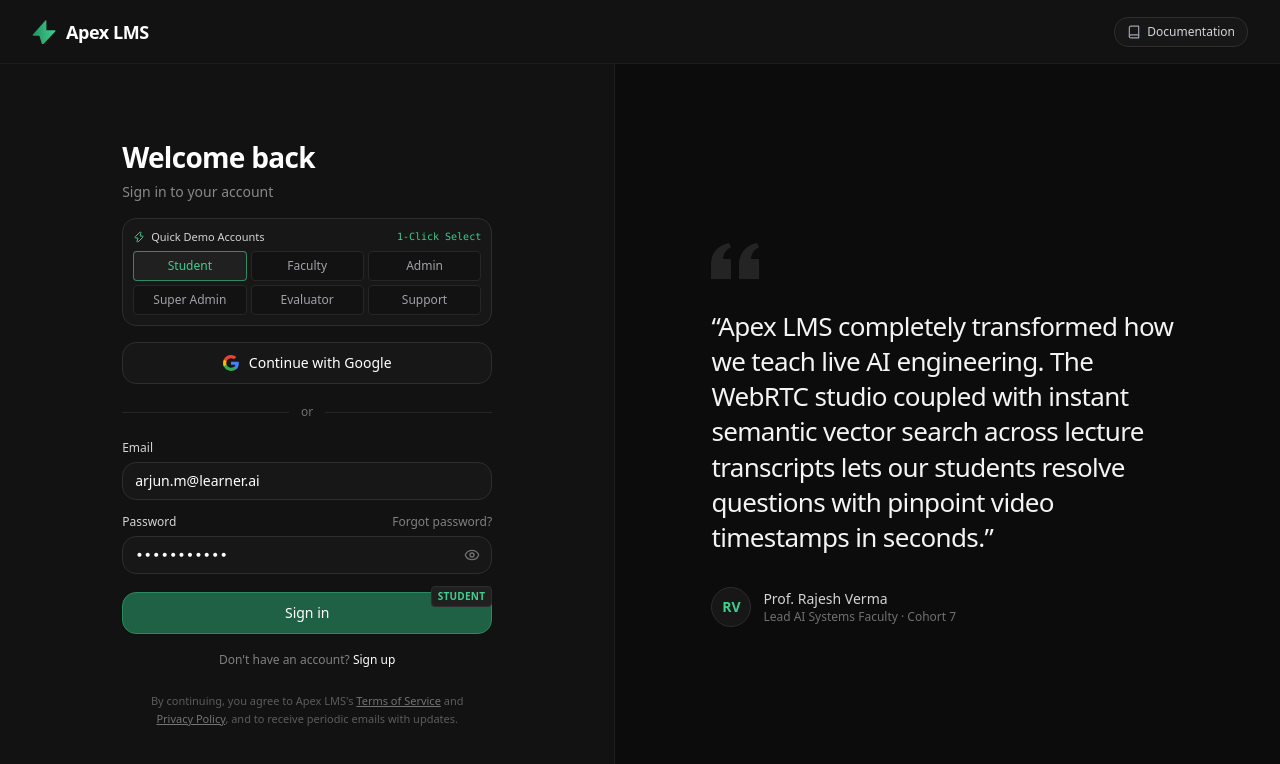
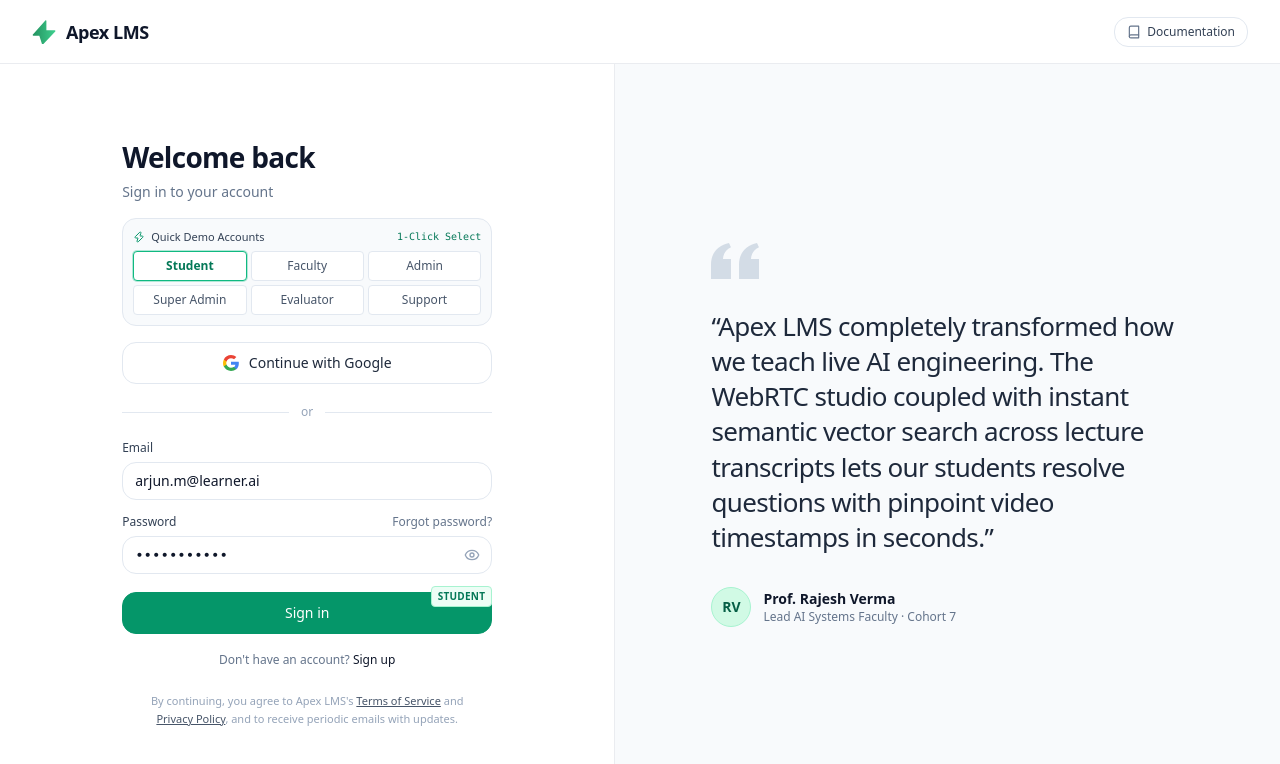
Before and after one commit to srimanthadep/LMS, a React (Vite) app: page /login in a window 1280 px wide. Shown: the top 764 px of the page. Built offline with nearby package versions, Linux system fonts and the light colour scheme.

Commit message:
feat(auth): update Supabase login page theme to elegant off-white and white palette

```diff
--- a/src/pages/auth/LoginPage.tsx
+++ b/src/pages/auth/LoginPage.tsx
@@ -119,9 +119,9 @@
   };
 
   return (
-    <div className="min-h-screen h-full flex flex-col bg-[#121212] text-[#ededed] font-sans selection:bg-[#3ecf8e] selection:text-black antialiased">
+    <div className="min-h-screen h-full flex flex-col bg-[#fafafa] text-slate-900 font-sans selection:bg-[#3ecf8e] selection:text-black antialiased">
       {/* BEGIN: MainHeader */}
-      <header className="w-full h-16 flex items-center justify-between px-6 lg:px-8 z-10 border-b border-[#1f1f1f]/80 shrink-0">
+      <header className="w-full h-16 flex items-center justify-between px-6 lg:px-8 z-10 bg-white border-b border-[#eaecf0] shrink-0">
         {/* Logo Left */}
         <Link
           to="/"
@@ -140,16 +140,16 @@
               </linearGradient>
             </defs>
           </svg>
-          <span className="text-white font-semibold text-lg tracking-tight">Apex LMS</span>
+          <span className="text-slate-900 font-semibold text-lg tracking-tight">Apex LMS</span>
         </Link>
 
         {/* Documentation Button Right */}
         <Link
           to="/curriculum"
-          className="inline-flex items-center gap-1.5 px-3 py-1.5 text-xs font-medium text-gray-300 bg-[#171717] hover:bg-[#202020] border border-[#2e2e2e] rounded-md transition-colors shadow-sm"
+          className="inline-flex items-center gap-1.5 px-3 py-1.5 text-xs font-medium text-slate-700 bg-white hover:bg-slate-50 border border-slate-200 rounded-md transition-colors shadow-2xs"
         >
           <svg
-            className="w-3.5 h-3.5 text-gray-400"
+            className="w-3.5 h-3.5 text-slate-500"
             fill="none"
             stroke="currentColor"
             strokeLinecap="round"
@@ -169,24 +169,24 @@
       <main className="flex-1 flex w-full">
         {/* BEGIN: LeftFormColumn */}
         <section
-          className="w-full lg:w-[48%] flex flex-col justify-center items-center px-6 lg:px-16 py-4 lg:py-6"
+          className="w-full lg:w-[48%] flex flex-col justify-center items-center px-6 lg:px-16 py-4 lg:py-6 bg-white"
           data-purpose="auth-container"
         >
           <div className="w-full max-w-[370px] space-y-4">
             {/* Header Text */}
             <div className="space-y-1">
-              <h1 className="text-[26px] sm:text-[28px] font-bold text-white tracking-tight">Welcome back</h1>
-              <p className="text-xs sm:text-sm text-[#888888]">Sign in to your account</p>
+              <h1 className="text-[26px] sm:text-[28px] font-bold text-slate-900 tracking-tight">Welcome back</h1>
+              <p className="text-xs sm:text-sm text-slate-500">Sign in to your account</p>
             </div>
 
-            {/* Quick Demo Persona Switcher (Matching Supabase Dark Surface) */}
-            <div className="p-2.5 bg-[#171717] border border-[#2e2e2e] rounded-md space-y-1.5">
-              <div className="flex items-center justify-between text-xs text-[#888888]">
-                <span className="flex items-center gap-1.5 font-medium text-zinc-300 text-[11px]">
-                  <Zap className="w-3 h-3 text-[#3ECF8E]" />
+            {/* Quick Demo Persona Switcher (Clean Off-White Surface) */}
+            <div className="p-2.5 bg-[#f8fafc] border border-slate-200 rounded-md space-y-1.5 shadow-2xs">
+              <div className="flex items-center justify-between text-xs text-slate-500">
+                <span className="flex items-center gap-1.5 font-medium text-slate-700 text-[11px]">
+                  <Zap className="w-3 h-3 text-emerald-600" />
                   Quick Demo Accounts
                 </span>
-                <span className="text-[10px] text-[#3ECF8E] font-mono">1-Click Select</span>
+                <span className="text-[10px] text-emerald-700 font-mono font-medium">1-Click Select</span>
               </div>
               <div className="grid grid-cols-3 gap-1">
                 {DEMO_ACCOUNTS.map((acc) => {
@@ -199,8 +199,8 @@
                       className={cn(
                         "px-2 py-1.5 text-xs font-medium rounded transition text-center cursor-pointer border truncate",
                         isSelected
-                          ? "bg-[#202020] text-[#3ECF8E] border-[#3ECF8E]/60 shadow-xs"
-                          : "bg-[#121212] text-zinc-400 border-[#262626] hover:text-white hover:border-[#383838]"
+                          ? "bg-white text-emerald-700 border-emerald-500 shadow-xs ring-1 ring-emerald-500/30 font-semibold"
+                          : "bg-white text-slate-600 border-slate-200 hover:text-slate-900 hover:border-slate-300"
                       )}
                       title={`${acc.name} (${acc.roleLabel})`}
                     >
@@ -216,7 +216,7 @@
               <button
                 type="button"
                 onClick={() => handleDirectLogin(selectedAccount)}
-                className="w-full flex items-center justify-center gap-2.5 py-2.5 px-4 text-sm font-medium text-white bg-[#171717] hover:bg-[#202020] border border-[#2e2e2e] rounded-md transition cursor-pointer"
+                className="w-full flex items-center justify-center gap-2.5 py-2.5 px-4 text-sm font-medium text-slate-800 bg-white hover:bg-slate-50 border border-slate-200 rounded-md transition shadow-2xs cursor-pointer"
               >
                 {/* Multi-color Google G Logo */}
                 <svg className="w-4 h-4 shrink-0" viewBox="0 0 24 24">
@@ -243,16 +243,16 @@
 
             {/* Divider with 'or' */}
             <div className="relative flex py-1 items-center">
-              <div className="flex-grow border-t border-[#262626]" />
-              <span className="flex-shrink mx-3 text-xs text-[#707070]">or</span>
-              <div className="flex-grow border-t border-[#262626]" />
+              <div className="flex-grow border-t border-slate-200" />
+              <span className="flex-shrink mx-3 text-xs text-slate-400">or</span>
+              <div className="flex-grow border-t border-slate-200" />
             </div>
 
             {/* Input Form */}
             <form onSubmit={handleFormSubmit} className="space-y-3.5">
               {/* Email Field */}
               <div className="space-y-1.5">
-                <label className="block text-xs font-medium text-zinc-300" htmlFor="email">
+                <label className="block text-xs font-medium text-slate-700" htmlFor="email">
                   Email
                 </label>
                 <input
@@ -263,17 +263,17 @@
                   onChange={(e) => setEmail(e.target.value)}
                   autoComplete="email"
                   placeholder="you@example.com"
-                  className="w-full px-3 py-2 text-sm bg-[#171717] border border-[#2e2e2e] rounded-md text-white placeholder-[#52525b] focus:outline-none focus:border-[#3ECF8E] focus:ring-1 focus:ring-[#3ECF8E] transition"
+                  className="w-full px-3 py-2 text-sm bg-white border border-slate-200 rounded-md text-slate-900 placeholder-slate-400 focus:outline-none focus:border-emerald-500 focus:ring-1 focus:ring-emerald-500 transition shadow-2xs"
                 />
               </div>
 
               {/* Password Field */}
               <div className="space-y-1.5">
                 <div className="flex items-center justify-between">
-                  <label className="block text-xs font-medium text-zinc-300" htmlFor="password">
+                  <label className="block text-xs font-medium text-slate-700" htmlFor="password">
                     Password
                   </label>
-                  <Link to="/reset-password" className="text-xs text-[#808080] hover:text-zinc-300 transition">
+                  <Link to="/reset-password" className="text-xs text-slate-500 hover:text-slate-800 transition">
                     Forgot password?
                   </Link>
                 </div>
@@ -284,13 +284,13 @@
                     required
                     value={password}
                     onChange={(e) => setPassword(e.target.value)}
-                    className="w-full px-3 py-2 pr-10 text-sm bg-[#171717] border border-[#2e2e2e] rounded-md text-white focus:outline-none focus:border-[#3ECF8E] focus:ring-1 focus:ring-[#3ECF8E] transition font-mono"
+                    className="w-full px-3 py-2 pr-10 text-sm bg-white border border-slate-200 rounded-md text-slate-900 focus:outline-none focus:border-emerald-500 focus:ring-1 focus:ring-emerald-500 transition font-mono shadow-2xs"
                   />
                   {/* Show/Hide Password Eye */}
                   <button
                     type="button"
                     onClick={() => setShowPassword(!showPassword)}
-                    className="absolute inset-y-0 right-0 pr-3 flex items-center text-[#707070] hover:text-zinc-400 cursor-pointer"
+                    className="absolute inset-y-0 right-0 pr-3 flex items-center text-slate-400 hover:text-slate-600 cursor-pointer"
                   >
                     {showPassword ? (
                       <EyeOff className="h-4 w-4" />
@@ -305,14 +305,14 @@
               <div className="relative pt-1">
                 {/* Badge positioned top right of the button */}
                 <div className="absolute -top-1.5 right-0 z-10">
-                  <span className="inline-flex items-center px-1.5 py-0.5 rounded text-[10px] font-semibold tracking-wide bg-[#202020] text-[#3ECF8E] border border-[#2e2e2e]">
+                  <span className="inline-flex items-center px-1.5 py-0.5 rounded text-[10px] font-semibold tracking-wide bg-emerald-50 text-emerald-700 border border-emerald-200">
                     {selectedAccount.roleLabel.toUpperCase()}
                   </span>
                 </div>
                 <button
                   type="submit"
                   disabled={isLoading}
-                  className="w-full py-2.5 px-4 bg-[#1e6144] hover:bg-[#257552] border border-[#2b885f] text-white text-sm font-medium rounded-md shadow-sm transition focus:outline-none focus:ring-2 focus:ring-[#3ECF8E] focus:ring-offset-2 focus:ring-offset-[#121212] cursor-pointer disabled:opacity-50"
+                  className="w-full py-2.5 px-4 bg-emerald-600 hover:bg-emerald-700 border border-emerald-600 text-white text-sm font-medium rounded-md shadow-xs transition focus:outline-none focus:ring-2 focus:ring-emerald-500 focus:ring-offset-2 focus:ring-offset-white cursor-pointer disabled:opacity-50"
                 >
                   {isLoading ? `Signing in to ${selectedAccount.roleLabel}...` : "Sign in"}
                 </button>
@@ -321,12 +321,12 @@
 
             {/* Don't have an account */}
             <div className="text-center pt-0.5">
-              <p className="text-xs text-[#808080]">
+              <p className="text-xs text-slate-500">
                 Don't have an account?{" "}
                 <button
                   type="button"
                   onClick={() => handleDirectLogin(selectedAccount)}
-                  className="text-white hover:underline underline-offset-2 cursor-pointer bg-transparent border-0 p-0"
+                  className="text-slate-900 font-medium hover:underline underline-offset-2 cursor-pointer bg-transparent border-0 p-0"
                 >
                   Sign up
                 </button>
@@ -335,13 +335,13 @@
 
             {/* Terms and Privacy Policy Disclaimer */}
             <div className="pt-2 text-center">
-              <p className="text-[11px] leading-relaxed text-[#5c5c5c] max-w-[340px] mx-auto">
+              <p className="text-[11px] leading-relaxed text-slate-400 max-w-[340px] mx-auto">
                 By continuing, you agree to Apex LMS's{" "}
-                <a className="underline text-[#737373] hover:text-[#9e9e9e]" href="#">
+                <a className="underline text-slate-600 hover:text-slate-800" href="#">
                   Terms of Service
                 </a>{" "}
                 and{" "}
-                <a className="underline text-[#737373] hover:text-[#9e9e9e]" href="#">
+                <a className="underline text-slate-600 hover:text-slate-800" href="#">
                   Privacy Policy
                 </a>
                 , and to receive periodic emails with updates.
@@ -351,33 +351,33 @@
         </section>
         {/* END: LeftFormColumn */}
 
-        {/* BEGIN: RightTestimonialColumn */}
+        {/* BEGIN: RightTestimonialColumn (Off-White & White Surface) */}
         <section
-          className="hidden lg:flex w-[52%] border-l border-[#1f1f1f] bg-[#0c0c0c] relative flex-col justify-center px-16 xl:px-24"
+          className="hidden lg:flex w-[52%] border-l border-[#eaecf0] bg-[#f8fafc] relative flex-col justify-center px-16 xl:px-24"
           data-purpose="testimonial-panel"
         >
           <div className="max-w-xl space-y-6">
             {/* Large Quote Icon */}
-            <div aria-hidden="true" className="text-[#2b2b2b]">
+            <div aria-hidden="true" className="text-slate-300">
               <svg className="w-12 h-12 fill-current opacity-80" viewBox="0 0 24 24">
                 <path d="M14.017 21v-7.391c0-5.704 3.731-9.57 8.983-10.609l.995 2.151c-2.432.917-3.995 3.638-3.995 5.849h4v10h-9.983zm-14.017 0v-7.391c0-5.704 3.748-9.57 9-10.609l.996 2.151c-2.433.917-3.996 3.638-3.996 5.849h3.983v10h-9.983z" />
               </svg>
             </div>
 
             {/* Quote Paragraph tailored to LMS */}
-            <blockquote className="text-[26px] leading-[1.35] text-zinc-100 font-normal tracking-tight">
+            <blockquote className="text-[26px] leading-[1.35] text-slate-800 font-normal tracking-tight">
               “Apex LMS completely transformed how we teach live AI engineering. The WebRTC studio coupled with instant semantic vector search across lecture transcripts lets our students resolve questions with pinpoint video timestamps in seconds.”
             </blockquote>
 
             {/* Author Meta */}
             <div className="flex items-center gap-3 pt-2">
               {/* Circular User Avatar */}
-              <div className="w-10 h-10 rounded-full bg-[#171717] border border-[#2c2c2c] flex items-center justify-center text-[#3ECF8E] font-semibold text-sm">
+              <div className="w-10 h-10 rounded-full bg-emerald-100 border border-emerald-200 flex items-center justify-center text-emerald-800 font-semibold text-sm shadow-2xs">
                 RV
               </div>
               <div>
-                <span className="block text-sm font-medium text-zinc-300">Prof. Rajesh Verma</span>
-                <span className="block text-xs text-[#707070]">Lead AI Systems Faculty · Cohort 7</span>
+                <span className="block text-sm font-semibold text-slate-900">Prof. Rajesh Verma</span>
+                <span className="block text-xs text-slate-500">Lead AI Systems Faculty · Cohort 7</span>
               </div>
             </div>
           </div>
```
